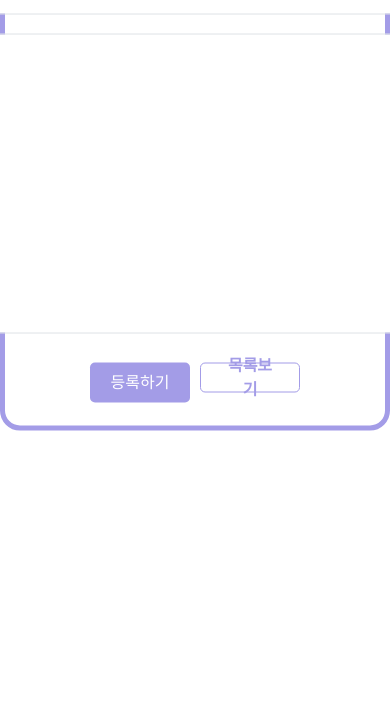
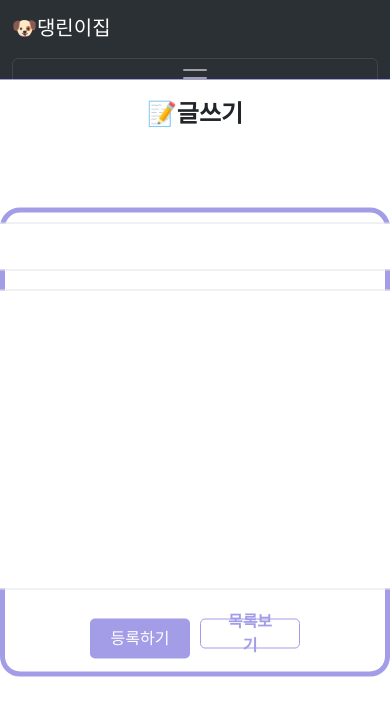
Before and after one commit to xooxpeak/React_Puppy, a React (Create React App) app: page /createBoard in a window 390 px wide. Shown: the top 716 px of the page. Built offline with nearby package versions, Linux system fonts and the light colour scheme; a web font is replaced by a local one.

Commit message:
[Design] 반응형 디자인 추가

```diff
--- a/src/css/CreatBoard.css
+++ b/src/css/CreatBoard.css
@@ -11,10 +11,21 @@
   font-family: 'SUIT-Medium';
 }
 
+html, body {
+  height: 100%;
+  margin: 0;
+}
+
 .board-form-container {
+  /* width: 100%;
+  margin-top: 10%;
+  position: relative; */
+  display: flex;
+  justify-content: center;
+  align-items: center;
   width: 100%;
-  margin-top: 10%;
-  position: relative;
+  height: 100vh; /* 전체 화면 높이를 사용하여 중앙 배치 */
+  padding: 20px; /* 작은 화면에서도 여백이 있도록 패딩 추가 */
 }
 
 .board-form {
@@ -29,6 +40,7 @@
   border: 5px solid rgb(163, 156, 231);
   border-radius: 20px;
   padding: 20px;
+  box-sizing: border-box; /* 패딩과 테두리를 너비에 포함 */
   /* position: absolute; */
   /* top: 50%;
   left: 50%;
@@ -49,18 +61,21 @@
 
 textarea {
   /* font-family: 'SUIT-Medium'; */
-  width: 700px;
+  width: 100%;
   height: 300px;
 }
 
 .input-group {
   width: 800px;
+  max-width: 800px;
+  height: 100%;
 }
 
 .button-group {
   display: flex;
   justify-content: flex-end;
   gap: 10px;
+  width: 100%;
 }
 
 .saveBtn,
@@ -88,6 +103,14 @@ textarea {
   background-color: #f8d1dd;
 }
 
-/* span {
-  font-family: 'SUIT-Medium';
-} */
+/* 미디어 쿼리 */
+@media (max-width: 768px) {
+  h3 {
+    font-size: 1.5em;
+  }
+
+  .board-form {
+    padding: 10px;
+  }
+
+}
--- a/src/pages/CreateBoard.js
+++ b/src/pages/CreateBoard.js
@@ -19,7 +19,7 @@ let CreatBoard = () => {
         method: 'POST',
         data: {
             title: title,
-            content: content
+            content: content,
         }
     })
     .then((res) => {
```
